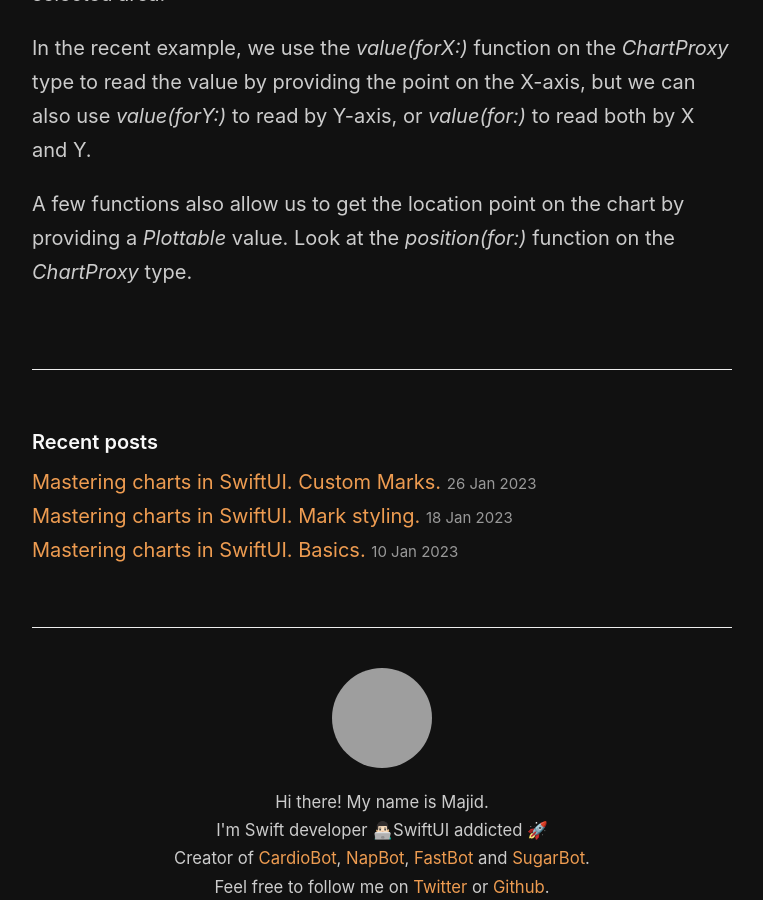
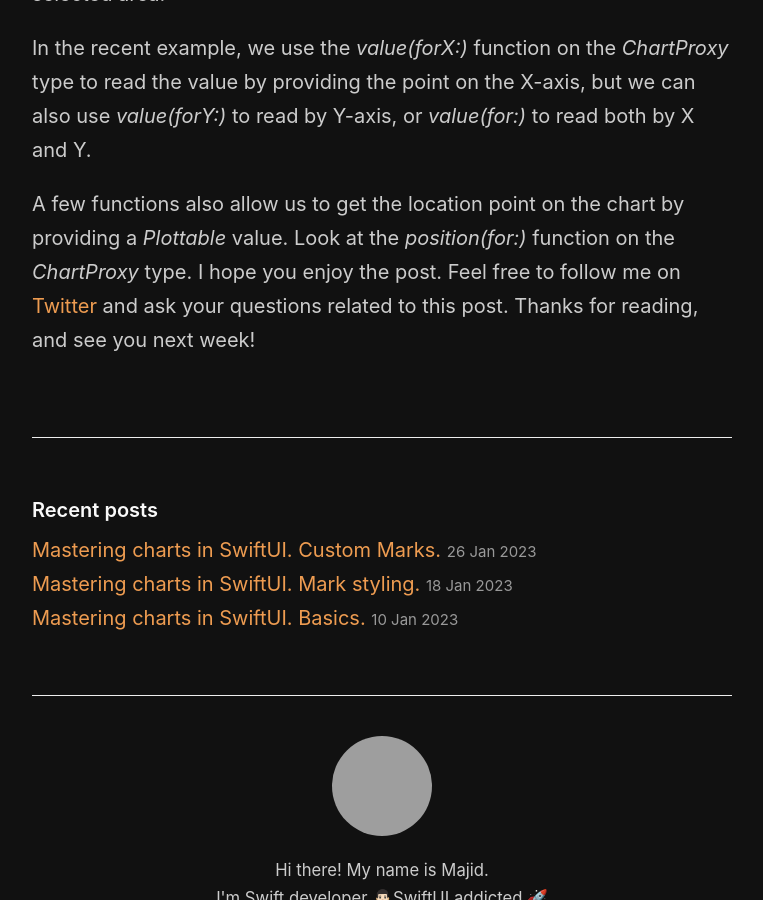
Before and after one commit to mecid/mecid.github.io, a Jekyll site: the page built from _posts/2023-02-06-mastering-charts-in-swiftui-interactions.md, in a window 1280 px wide and 900 px high, scrolled down 3810 px, cut to the strip 0-900 px from the top of the window. Shown: the whole strip, without its empty margins (258-1021 px from the left). Built offline with Jekyll 4.4.1, drawn with Linux system fonts in a browser that asks for light colours; grey boxes are pictures that could not be loaded.

Commit message:
conclusion added to the chart interactions post

```diff
--- a/_posts/2023-02-06-mastering-charts-in-swiftui-interactions.md
+++ b/_posts/2023-02-06-mastering-charts-in-swiftui-interactions.md
@@ -127,4 +127,4 @@ Finally, we store the index value of the recent drag gesture in the state variab
 
 In the recent example, we use the *value(forX:)* function on the *ChartProxy* type to read the value by providing the point on the X-axis, but we can also use *value(forY:)* to read by Y-axis, or *value(for:)* to read both by X and Y.
 
-A few functions also allow us to get the location point on the chart by providing a *Plottable* value. Look at the *position(for:)* function on the *ChartProxy* type.
+A few functions also allow us to get the location point on the chart by providing a *Plottable* value. Look at the *position(for:)* function on the *ChartProxy* type. I hope you enjoy the post. Feel free to follow me on [Twitter](https://twitter.com/mecid) and ask your questions related to this post. Thanks for reading, and see you next week!
```
